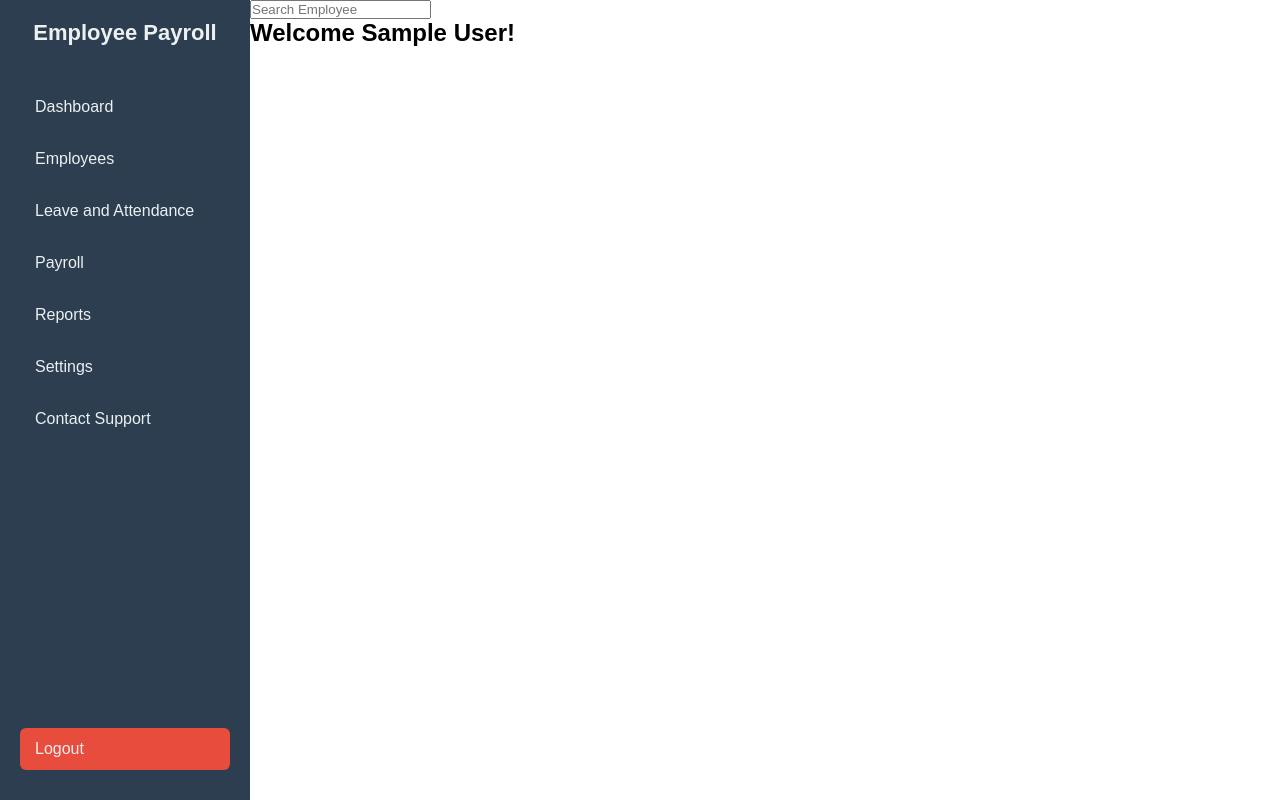
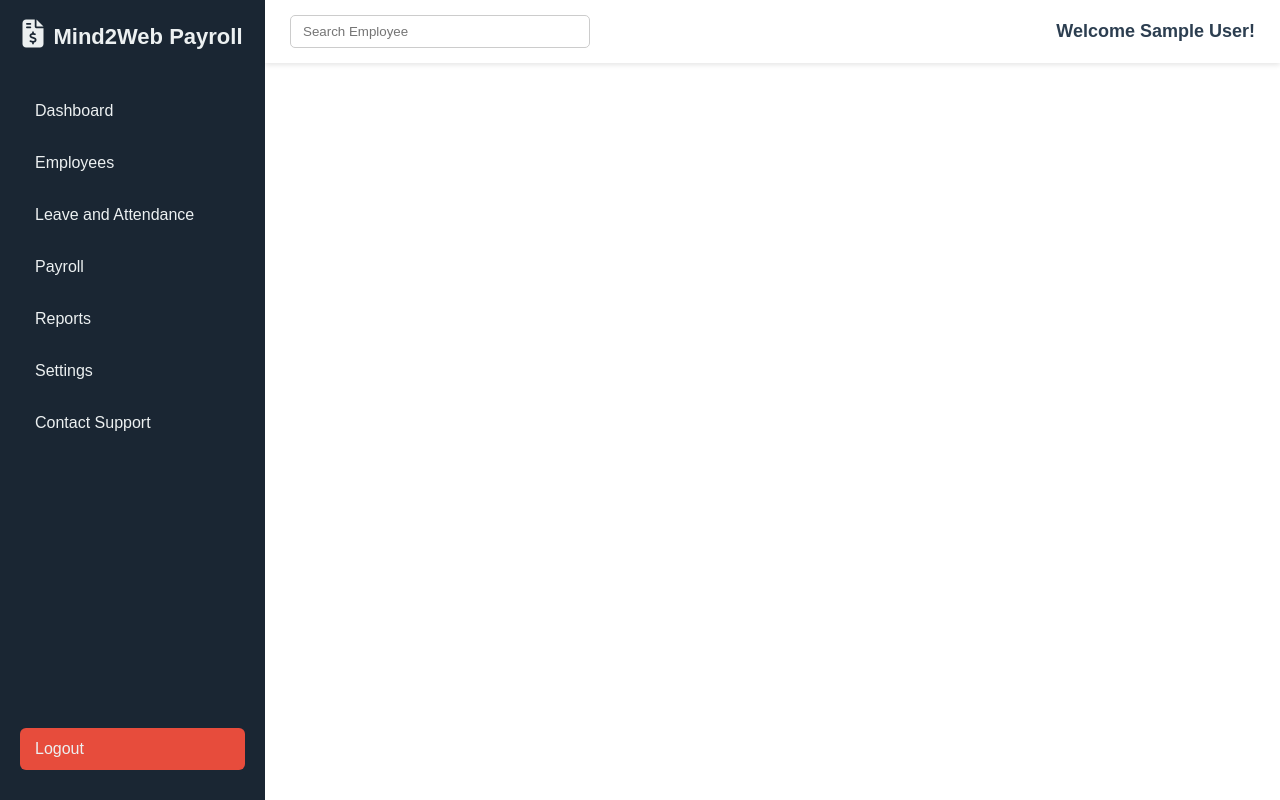
Before and after one commit to mohitk73/Employee_payroll_management, a PHP site: page /admin/dashboard.php in a window 1280 px wide. Run offline with PHP 8.4, Linux system fonts and the light colour scheme; the visitor is signed in with stand-in values (Sample User, id 1).

Commit message:
new changes

```diff
--- a/admin/dashboard.php
+++ b/admin/dashboard.php
@@ -10,10 +10,11 @@ if(!isset($_SESSION['user_id']) || $_SESSION['role'] != 1){
 <head>
     <title>Admin Dashboard</title>
     <link rel="stylesheet" type="text/css" href="../assets/css/admindashboard.css">
+     <link rel="stylesheet" href="https://cdnjs.cloudflare.com/ajax/libs/font-awesome/6.4.0/css/all.min.css">
 </head>
 <body>
 <div class="sidebar">
-    <h1>Employee Payroll</h1>
+    <h1><i class="fas fa-file-invoice-dollar"></i>Mind2Web Payroll</h1>
      <a href="employees.php">Dashboard</a>
     <a href="employees.php">Employees</a>
     <a href="attendance.php">Leave and Attendance</a>
@@ -25,14 +26,14 @@ if(!isset($_SESSION['user_id']) || $_SESSION['role'] != 1){
 </div>
 <main>
 <header>
-    <div>
+
     <div>
         <input type="text" placeholder="Search Employee">
     </div>
     <div>
         <h2>Welcome <?= $_SESSION['name'] . "!" ?></h2>
     </div>
-    </div>
+
 </header>
 
 </main>
--- a/assets/css/admindashboard.css
+++ b/assets/css/admindashboard.css
@@ -12,8 +12,8 @@ body {
 }
 
 .sidebar {
-    width: 250px;
-    background: #2c3e50;
+    width: 265px;
+    background: #1a2633;
     color: #fff;
     display: flex;
     flex-direction: column;
@@ -38,7 +38,7 @@ body {
 }
 
 .sidebar a:hover {
-    background: #34495e;
+    background: #085baf;
 }
 
 .sidebar a.logout {
@@ -49,14 +49,31 @@ body {
 .sidebar a.logout:hover {
     background: #c0392b;
 }
-
-
-/* .main-content {
+main {
     flex: 1;
-    padding: 40px;
+    display: flex;
+    flex-direction: column;
 }
-
-.main-content h2 {
-    margin-bottom: 20px;
+header {
+    background-color: #fff;
+    padding: 15px 25px;
+    display: flex;
+    justify-content: space-between;
+    align-items: center;
+    box-shadow: 0 2px 5px rgba(0,0,0,0.1);
+}
+header input{
+    padding: 8px 12px;
+    border-radius: 5px;
+    border: 1px solid #ccc;
+    width: 300px;
+}
+header h2 {
+    font-size: 18px;
     color: #2c3e50;
-} */
+}
+.sidebar h1 i {
+    margin-right: 10px;
+     color: #ecf0f1;
+     font-size: 28px;
+}
```
